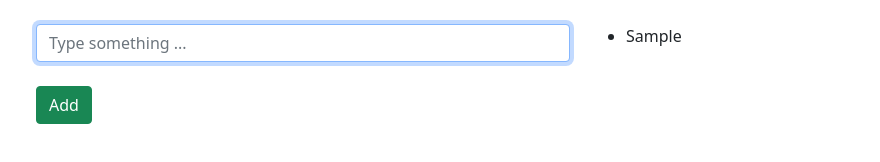
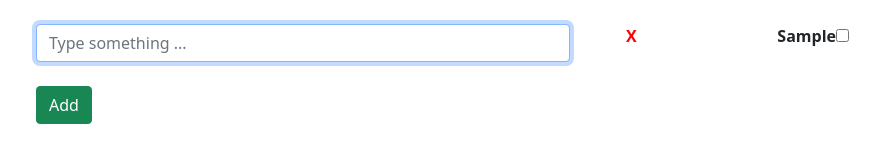
Before and after one commit to mohammad79-ch/javascript_course, a plain HTML site: page todo/index.html in a window 1280 px wide. Both pictures are taken after typing "Sample" into the empty fields and a click on the button "Add". Shown: the whole page, without its empty margins (58-938 px from the left). Drawn offline with nearby package versions, Linux system fonts and the light colour scheme.

Commit message:
completed todo app

```diff
--- a/todo/index.html
+++ b/todo/index.html
@@ -6,12 +6,12 @@
     <link rel="stylesheet" href="https://cdn.jsdelivr.net/npm/bootstrap@5.1.3/dist/css/bootstrap.min.css"
           integrity="sha384-1BmE4kWBq78iYhFldvKuhfTAU6auU8tT94WrHftjDbrCEXSU1oBoqyl2QvZ6jIW3" crossorigin="anonymous">
 </head>
-<body>
+<body style="font-weight: bolder">
 
 <div class="container p-4">
     <div class="row">
         <div class="col-6">
-                <p id="message" style="display: none" class="alert alert-success"></p>
+                <p id="message" style="display: none" ></p>
             <form action="" id="form-todo">
                 <div class="form-group">
                     <input type="text" id="input-todo" class="form-control" placeholder="Type something ... ">
@@ -20,7 +20,7 @@
                 <button type="submit" class="btn btn-success">Add</button>
             </form>
         </div>
-        <div class="col-6">
+        <div class="col-3">
             <ul id="ul_list_todo">
             </ul>
         </div>
--- a/todo/todoes.js
+++ b/todo/todoes.js
@@ -2,26 +2,74 @@ const form_todo = document.querySelector("#form-todo");
 let input_todo = document.querySelector("#input-todo");
 let ul_list_todo = document.querySelector("#ul_list_todo");
 let message = document.querySelector("#message");
+let notes = [];
+
+ul_list_todo.addEventListener('click',function (e){
+
+    if (e.target.classList.contains('linkToDO')){
+        e.target.parentElement.remove();
+    }
+
+    if (e.target.classList.contains("complete")){
+        if (e.target.checked){
+            e.target.checkbox = true
+            e.target.parentElement.style.color = "green";
+            e.target.parentElement.style.textDecoration = "line-through\n"
+        }else{
+            e.target.checkbox = false;
+            e.target.parentElement.style.color = "black";
+            e.target.parentElement.style.textDecoration = "none"
+
+        }
+
+    }
+})
 
 form_todo.addEventListener('submit',function (e){
     e.preventDefault();
+
     if (input_todo.value.length > 0){
 
+        let li = createHtmlElement();
 
-            let li = document.createElement("li");
-            li.textContent = input_todo.value;
+        ul_list_todo.appendChild(li);
 
-            ul_list_todo.appendChild(li);
+        showMessage("Added successfully","alert","alert-success");
 
-        message.style.display = "block";
-        message.textContent =  "Added successfully";
-
-        setTimeout(function (){
-            message.style.display = "none";
-        },1000)
-
-        form_todo.reset();
-        input_todo.focus()
-
+        resetFocus();
     }
 })
+
+function createHtmlElement() {
+    let p = document.createElement('p');
+    let checkBox = document.createElement('input');
+    checkBox.type = "checkbox";
+    checkBox.classList.add("complete");
+    p.textContent = "X";
+    p.style.color = "red";
+    p.classList.add("linkToDO");
+    let pText = document.createElement('p');
+    pText.textContent = input_todo.value;
+
+    let li = document.createElement("li");
+    li.style.display = "flex"
+    li.style.justifyContent = "space-between"
+    pText.appendChild(checkBox)
+    li.appendChild(p);
+    li.appendChild(pText);
+    return li;
+}
+
+function resetFocus() {
+    form_todo.reset();
+    input_todo.focus()
+}
+
+function showMessage(msg,whatClass,color) {
+    message.style.display = "block";
+    message.textContent = msg;
+    message.classList.add(whatClass,color)
+    setTimeout(function () {
+        message.style.display = "none";
+    }, 1000)
+}
```
Also changed, not shown: filter/filter.html (added, +10 -0 lines), filter/filter.js (added).
